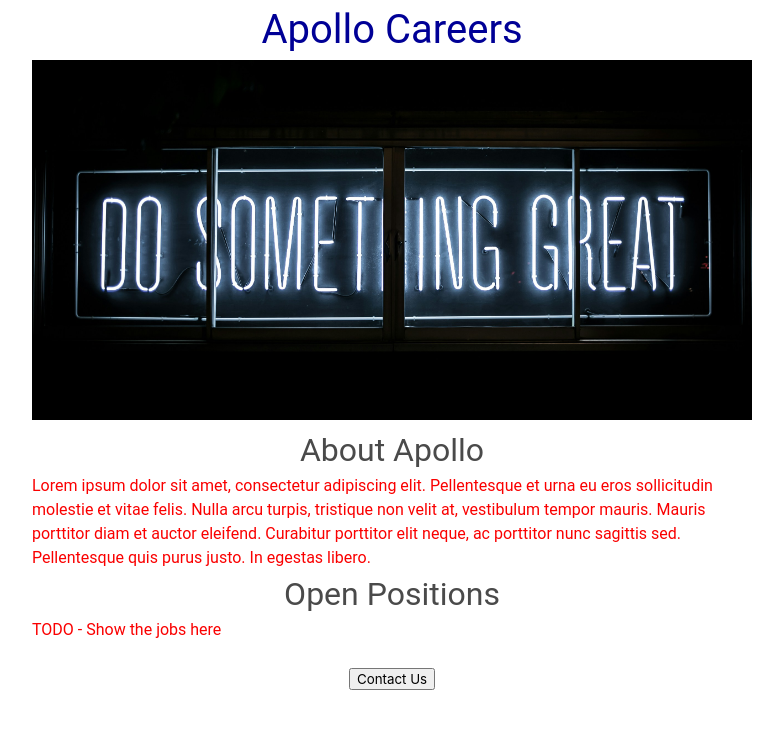
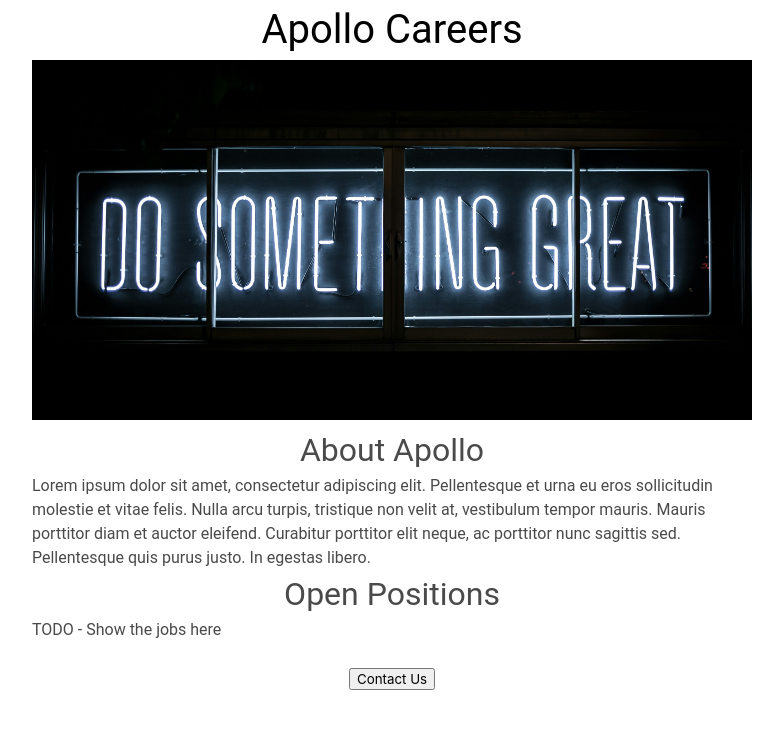
Before and after one commit to Apollo-DataLab/Career-web-site, a Flask app: page / in a window 1280 px wide. Shown: the top 729 px of the page, without its empty margins (248-1031 px from the left). Run offline with Flask 3, Linux system fonts and the light colour scheme.

Commit message:
applied html and css

```diff
--- a/templates/home.html
+++ b/templates/home.html
@@ -10,7 +10,7 @@
           font-size: 40px;
           font-family: 'Roboto', sans-serif;
           font-weight: normal;
-          color: rgb(0, 0, 150);
+          color: rgb(0, 0, 0);
           text-align: center;
         }
       #banner {
@@ -36,7 +36,7 @@
 
       .bodytext {
         font-family: 'Roboto', sans-serif;
-        color: rgb(250, 0, 0);
+
       }
     </style>
   </head>
```
